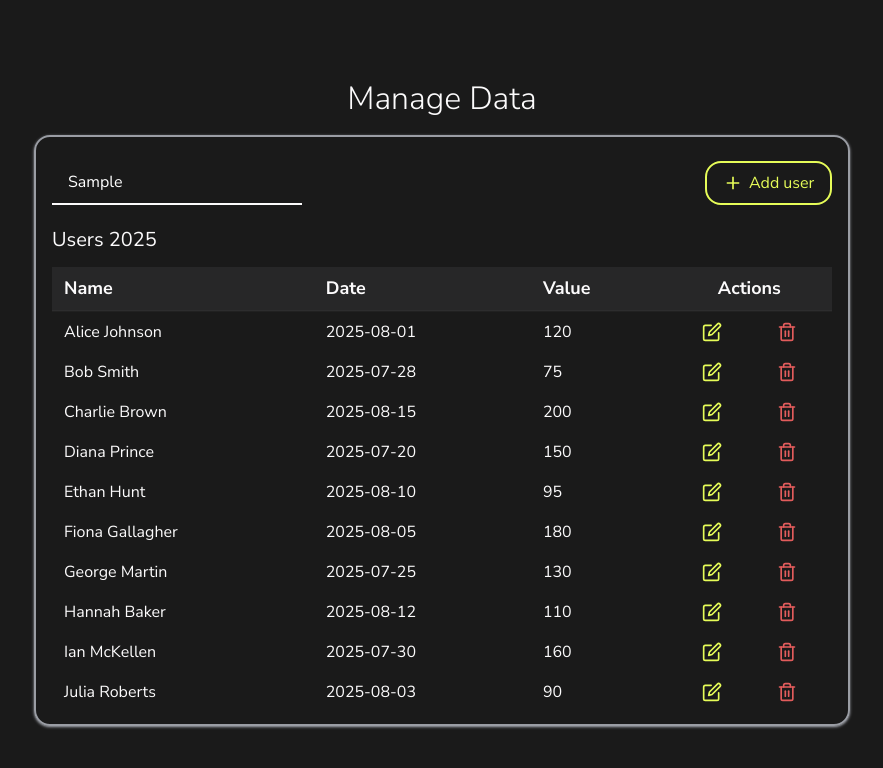
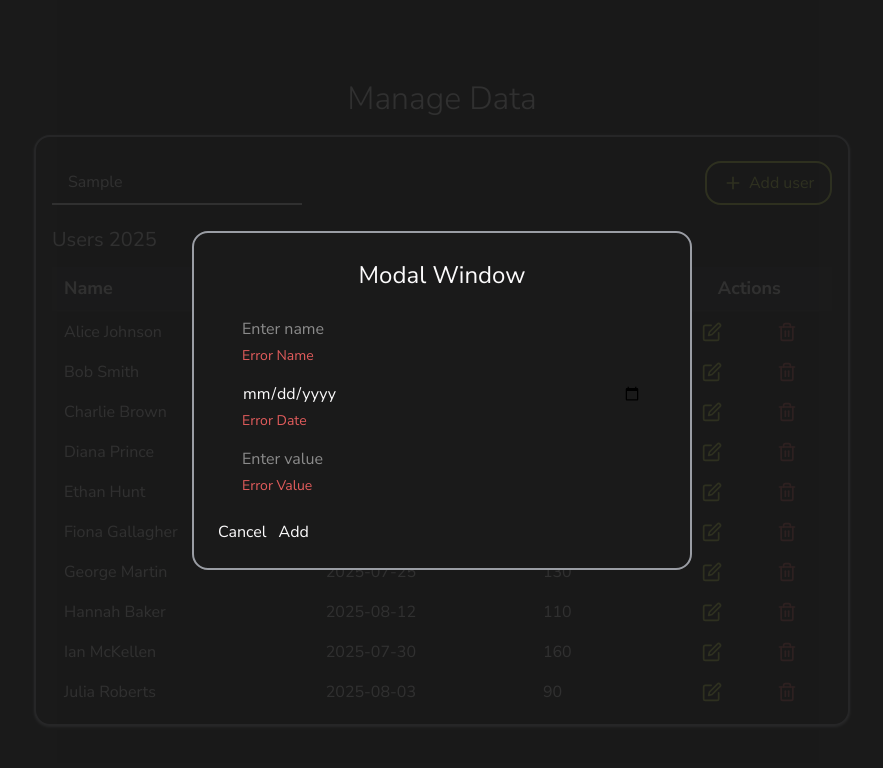
Before and after one commit to adAstra97/caspel-test, a React (Vite) app: page / in a window 1280 px wide. Both pictures are taken after typing "Sample" into the empty fields and a click on the button "Add user". Shown: the top 768 px of the page, without its empty margins (198-1081 px from the left). Built offline with nearby package versions, Linux system fonts and the light colour scheme.

Commit message:
feat: add modal simple structure

```diff
--- a/src/components/ControlPanel/ControlPanel.tsx
+++ b/src/components/ControlPanel/ControlPanel.tsx
@@ -1,6 +1,10 @@
 import { IoMdAdd } from 'react-icons/io';
 
-export const ControlPanel = () => {
+interface Props {
+  onClick: () => void;
+}
+
+export const ControlPanel = ({ onClick }: Props) => {
   return (
     <div className="flex flex-col gap-4 sm:flex-row justify-between mt-3 mb-5 w-full">
       <input
@@ -8,7 +12,10 @@ export const ControlPanel = () => {
         placeholder="Search.."
         className="border-b-2 border-text focus:border-button outline-0 flex items-center gap-2 text-white px-4 py-2 min-w-[250px]"
       />
-      <button className="flex items-center gap-1.5 text-button cursor-pointer border-2 border-button rounded-2xl px-4 py-2 min-w-[100px] justify-center hover:scale-105 will-change-transform transition-transform duration-200">
+      <button
+        onClick={onClick}
+        className="flex items-center gap-1.5 text-button cursor-pointer border-2 border-button rounded-2xl px-4 py-2 min-w-[100px] justify-center hover:scale-105 will-change-transform transition-transform duration-200"
+      >
         <IoMdAdd size={20} />
         Add user
       </button>
--- /dev/null
+++ b/src/components/Modal/Modal.tsx
@@ -0,0 +1,37 @@
+interface Props {
+  onClose: () => void;
+}
+
+export const Modal = ({ onClose }: Props) => {
+  return (
+    <div
+      onClick={onClose}
+      className="fixed inset-0 bg-background/90 flex items-center justify-center p-4 z-50"
+    >
+      <div
+        onClick={(e) => e.stopPropagation()}
+        className="bg-background rounded-2xl max-w-[500px] w-full transform transition-all duration-300 scale-100 p-6 border-2 border-border"
+      >
+        <h2 className="text-size-24 text-center">Modal Window</h2>
+        <div className="p-6 space-y-4">
+          <div className="flex flex-col gap-1">
+            <input type="text" placeholder="Enter name" />
+            <p className="text-size-14 text-remove">Error Name</p>
+          </div>
+          <div className="flex flex-col gap-1">
+            <input type="date" placeholder="Enter date" />
+            <p className="text-size-14 text-remove">Error Date</p>
+          </div>
+          <div className="flex flex-col gap-1">
+            <input type="number" placeholder="Enter value" />
+            <p className="text-size-14 text-remove">Error Value</p>
+          </div>
+        </div>
+        <div className="flex items-center gap-3">
+          <button onClick={onClose}>Cancel</button>
+          <button>Add</button>
+        </div>
+      </div>
+    </div>
+  );
+};
--- a/src/pages/Home.tsx
+++ b/src/pages/Home.tsx
@@ -1,15 +1,20 @@
+import { useState } from 'react';
+
 import { Container } from '../components/Container/Container';
 import { ControlPanel } from '../components/ControlPanel/ControlPanel';
 import { HeaderCell } from '../components/HeaderCell/HeaderCell';
+import { Modal } from '../components/Modal/Modal';
 import { UserRow } from '../components/UserRow/UserRow';
 import { MOCKED_DATA } from '../shared/constants';
 
 const Home = () => {
+  const [isModalOpen, setIsModalOpen] = useState(false);
+
   return (
     <Container>
       <h1 className="text-size-32 mb-3 text-center font-light">Manage Data</h1>
       <div className="py-3 px-4 border-2 rounded-2xl border-border shadow-sm shadow-border">
-        <ControlPanel />
+        <ControlPanel onClick={() => setIsModalOpen(true)} />
         <div className="overflow-x-auto">
           <table className="w-full">
             <caption className="mb-3 text-size-20 text-left">
@@ -40,6 +45,7 @@ const Home = () => {
           </table>
         </div>
       </div>
+      {isModalOpen && <Modal onClose={() => setIsModalOpen(false)} />}
     </Container>
   );
 };
```
